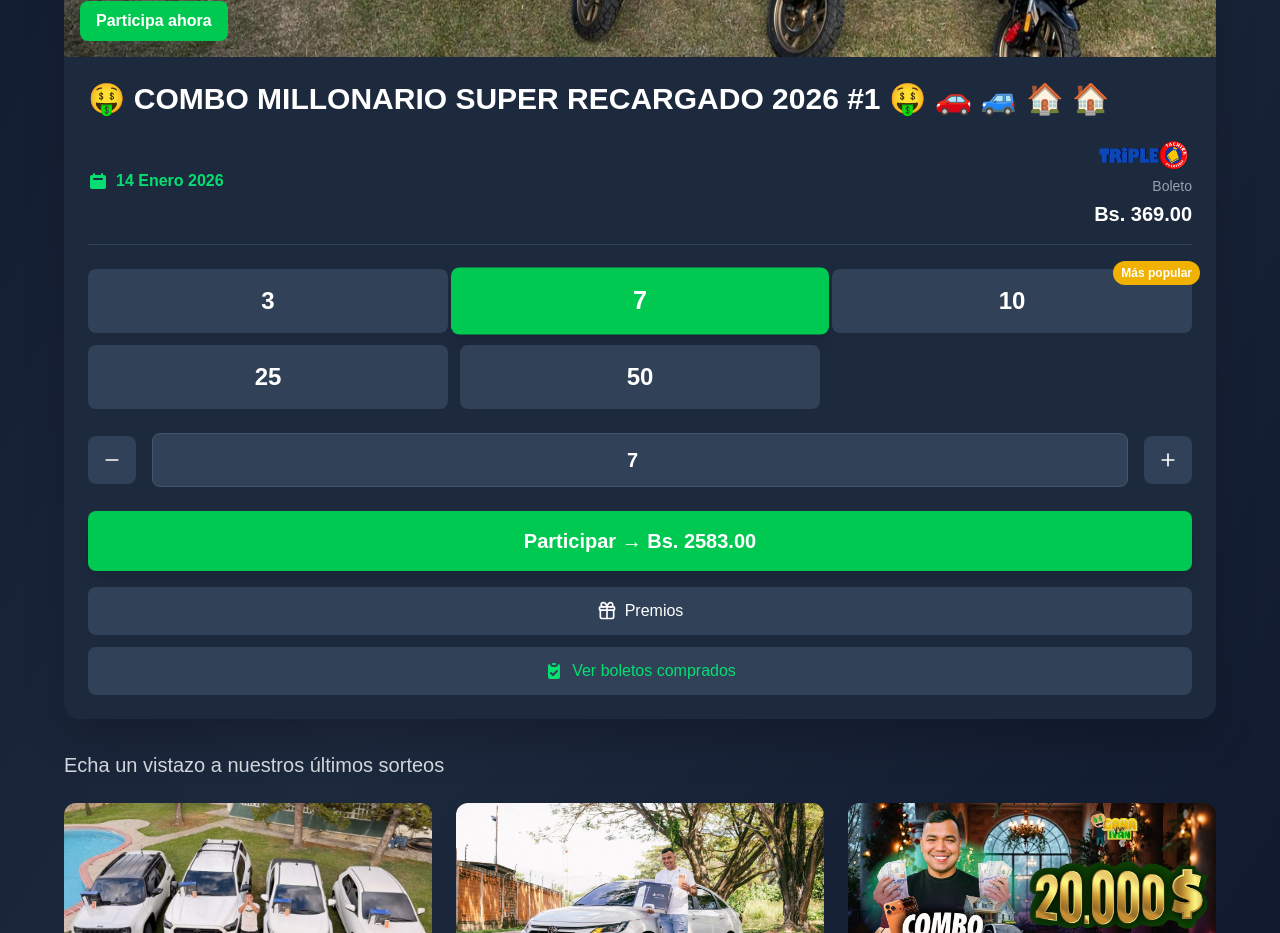
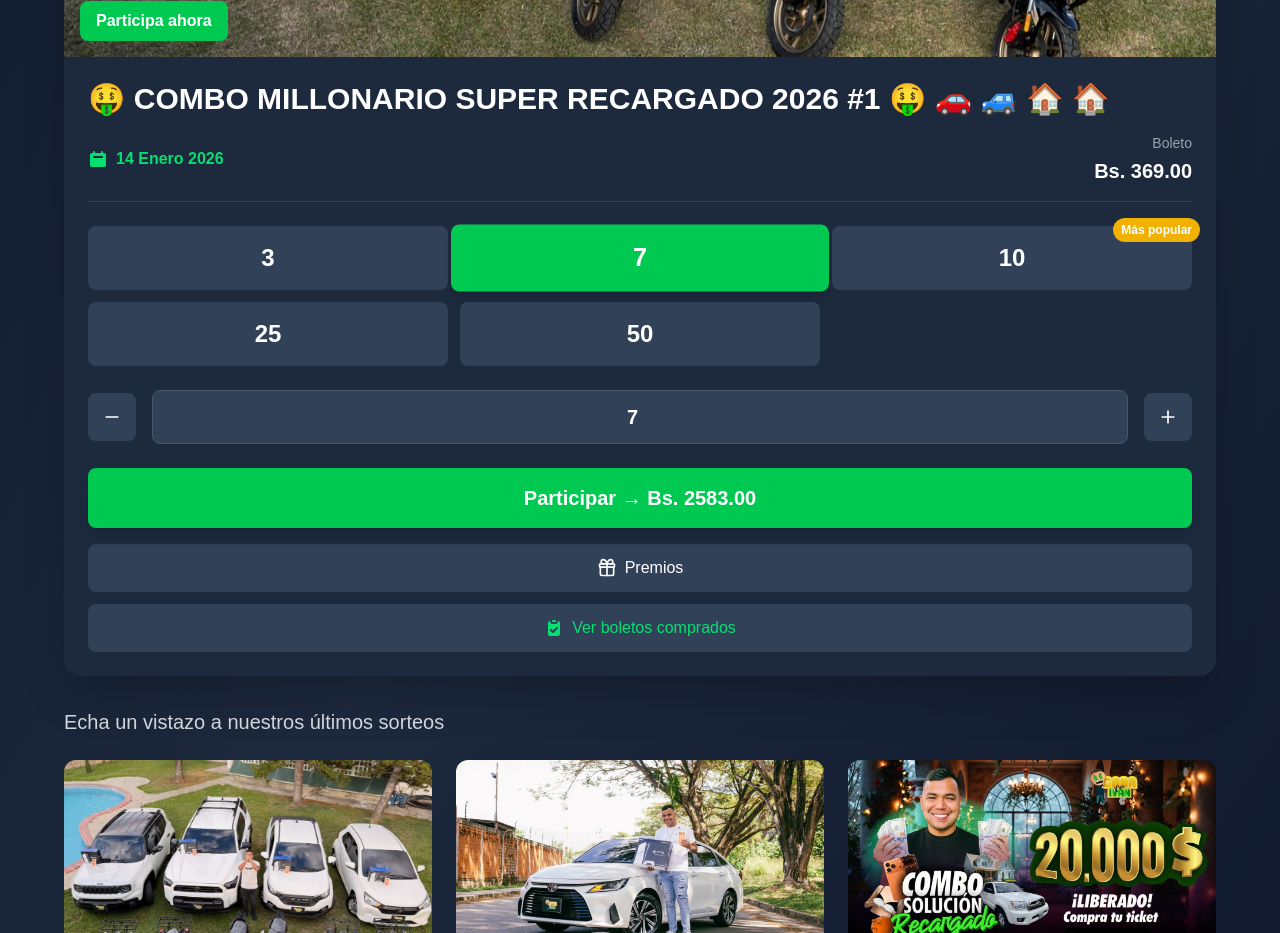
Before and after one commit to digimonapk/sorteo, a Next.js app: page / in a window 1280 px wide. Shown: the part 780-1713 px from the top of the page. Built offline with nearby package versions, Linux system fonts and the light colour scheme.

Commit message:
Update page.tsx

```diff
--- a/app/page.tsx
+++ b/app/page.tsx
@@ -1160,11 +1160,6 @@ export default function RaffleTickets() {
                 <span className="font-semibold">14 Enero 2026</span>
               </div>
               <div className="text-right flex flex-col items-end gap-1">
-                <img
-                  src="/triple.png"
-                  alt="Triple Táchira"
-                  className="" width={100}
-                />
 
                 <div className="text-gray-400 text-sm">Boleto</div>
 
```
